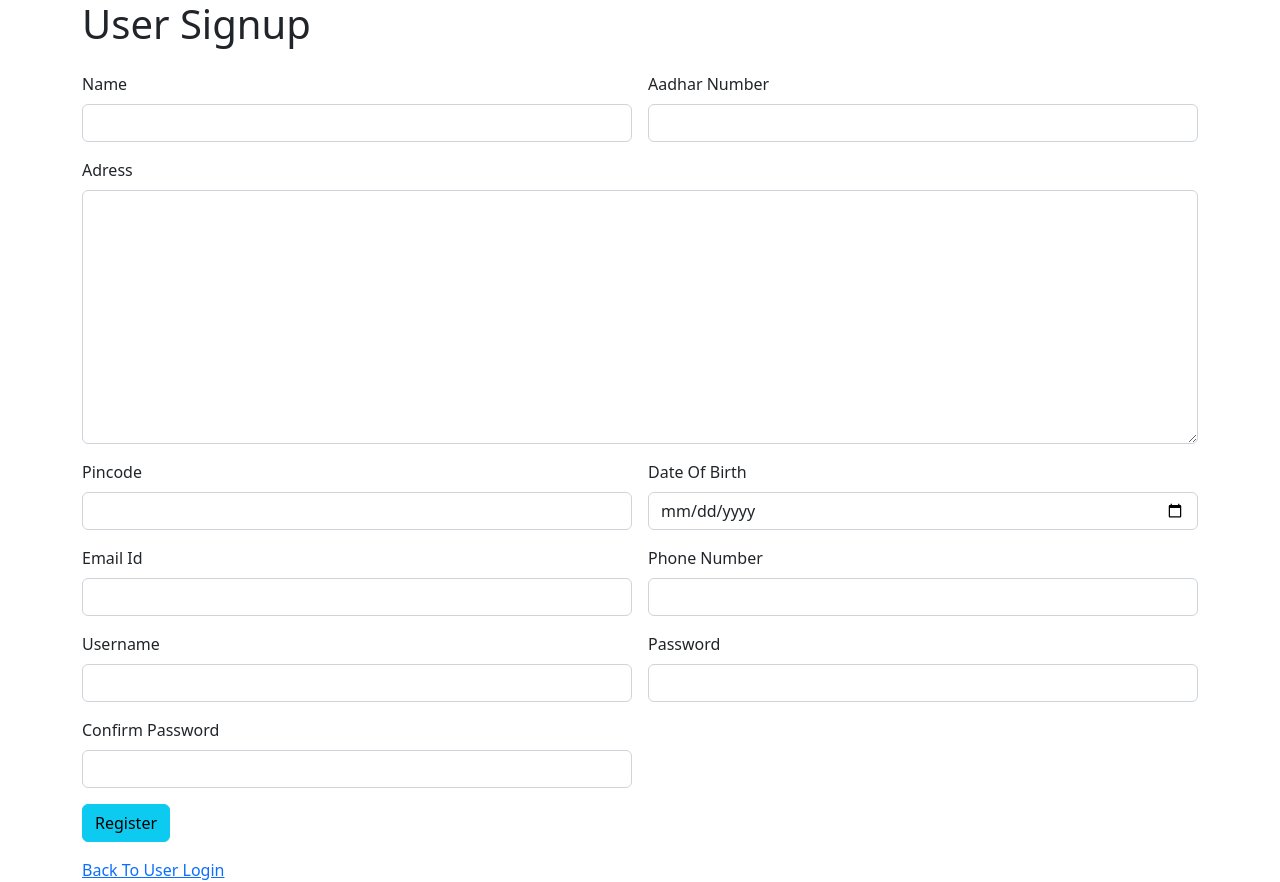
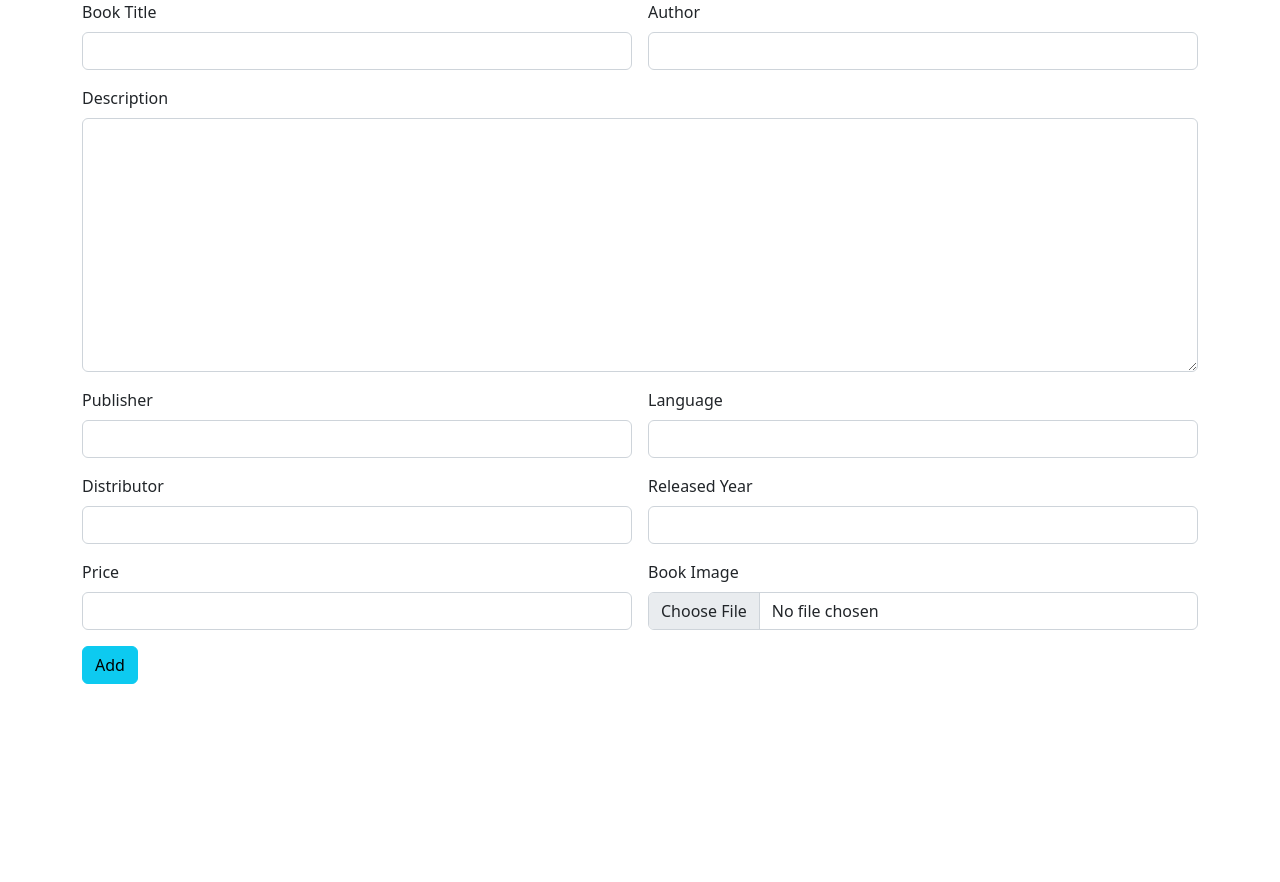
Before and after one commit to Asiyacm/Library-Angular-App, an Angular app: page / in a window 1280 px wide. After the commit the page ends 800 px from the top, so only its background shows below. Built offline with nearby package versions, Linux system fonts and the light colour scheme.

Commit message:
entry commit

```diff
--- a/src/app/app.component.html
+++ b/src/app/app.component.html
@@ -1,2 +1,2 @@
-<app-user-signup></app-user-signup>
+<app-book-entry></app-book-entry>
 <router-outlet></router-outlet>
--- a/src/app/app.module.ts
+++ b/src/app/app.module.ts
@@ -6,13 +6,15 @@
 import { AdminLoginComponent } from './admin-login/admin-login.component';
 import { UserLoginComponent } from './user-login/user-login.component';
 import { UserSignupComponent } from './user-signup/user-signup.component';
+import { BookEntryComponent } from './book-entry/book-entry.component';
 
 @NgModule({
   declarations: [
     AppComponent,
     AdminLoginComponent,
     UserLoginComponent,
-    UserSignupComponent
+    UserSignupComponent,
+    BookEntryComponent
   ],
   imports: [
     BrowserModule,
--- /dev/null
+++ b/src/app/book-entry/book-entry.component.html
@@ -0,0 +1,81 @@
+<div class="container">
+    <div class="row">
+        <div class="col col-12 col-sm-12 col-md-12 col-lg-12 col-xl-12 col-xxl-12">
+
+
+            <div class="row g-3">
+
+                <div class="col col-12 col-sm-6 col-md-6 col-lg-6 col-xl-6 col-xxl-6">
+
+                    <label for="" class="form-label">Book Title</label>
+                    <input type="text" class="form-control">
+
+                </div>
+
+                <div class="col col-12 col-sm-6 col-md-6 col-lg-6 col-xl-6 col-xxl-6">
+
+                    <label for="" class="form-label">Author</label>
+                    <input type="text" class="form-control">
+
+                </div>
+
+                <div class="col col-12 col-sm-12 col-md-12 col-lg-12 col-xl-12 col-xxl-12">
+
+                    <label for="" class="form-label">Description</label>
+                    <textarea name="" id="" cols="30" rows="10" class="form-control"></textarea>
+
+                </div>
+
+                <div class="col col-12 col-sm-6 col-md-6 col-lg-6 col-xl-6 col-xxl-6">
+
+                    <label for="" class="form-label">Publisher</label>
+                    <input type="text" class="form-control">
+
+                </div>
+
+                <div class="col col-12 col-sm-6 col-md-6 col-lg-6 col-xl-6 col-xxl-6">
+
+                    <label for="" class="form-label">Language</label>
+                    <input type="text" class="form-control">
+
+                </div>
+
+                <div class="col col-12 col-sm-6 col-md-6 col-lg-6 col-xl-6 col-xxl-6">
+
+                    <label for="" class="form-label">Distributor</label>
+                    <input type="text" class="form-control">
+
+                </div>
+
+
+                <div class="col col-12 col-sm-6 col-md-6 col-lg-6 col-xl-6 col-xxl-6">
+
+                    <label for="" class="form-label">Released Year</label>
+                    <input type="text" class="form-control">
+
+                </div>
+
+                <div class="col col-12 col-sm-6 col-md-6 col-lg-6 col-xl-6 col-xxl-6">
+
+                    <label for="" class="form-label">Price</label>
+                    <input type="text" class="form-control">
+
+                </div>
+
+
+
+                <div class="col col-12 col-sm-6 col-md-6 col-lg-6 col-xl-6 col-xxl-6">
+
+                    <label for="" class="form-label">Book Image</label>
+                    <input type="file" name="" id="" class="form-control">
+
+                </div>
+
+
+                <div class="col col-12 col-sm-12 col-md-12 col-lg-12 col-xl-12 col-xxl-12"><button class="btn btn-info">Add</button></div>
+
+
+
+        </div>
+    </div>
+</div>
```
Also changed, not shown: src/app/book-entry/book-entry.component.ts (added, +10 -0 lines), src/app/book-entry/book-entry.component.css (added).
